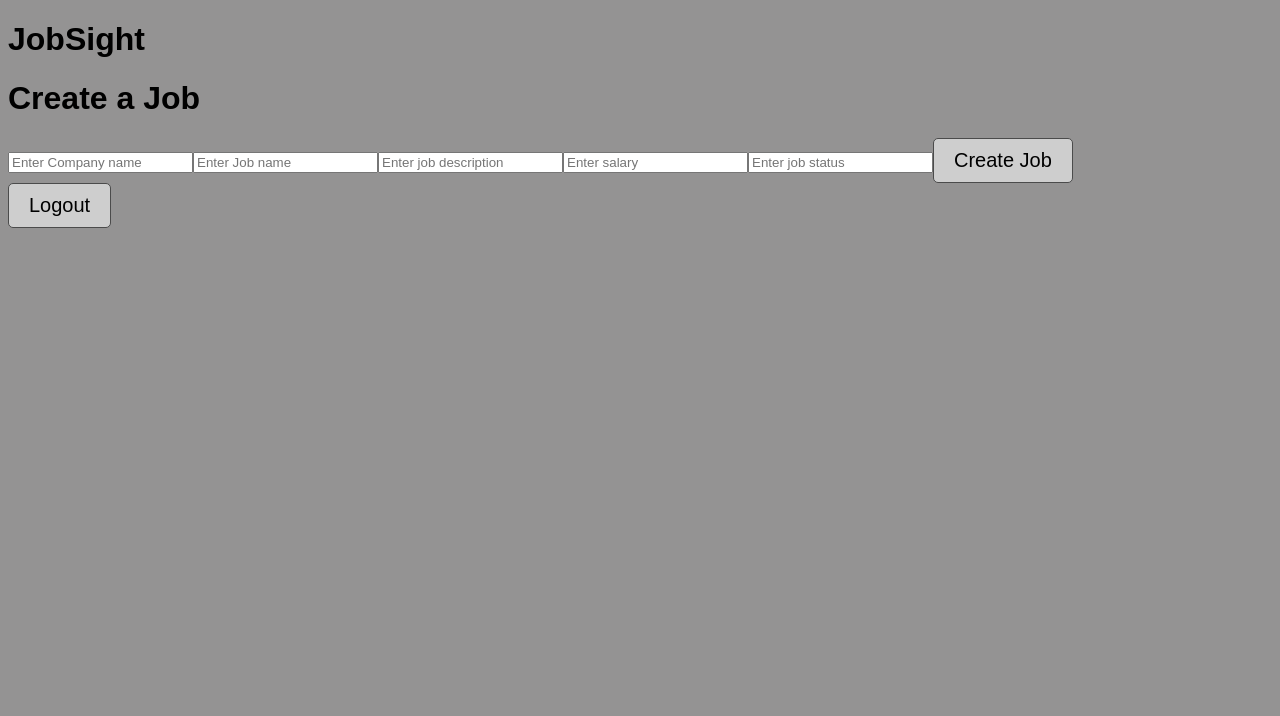
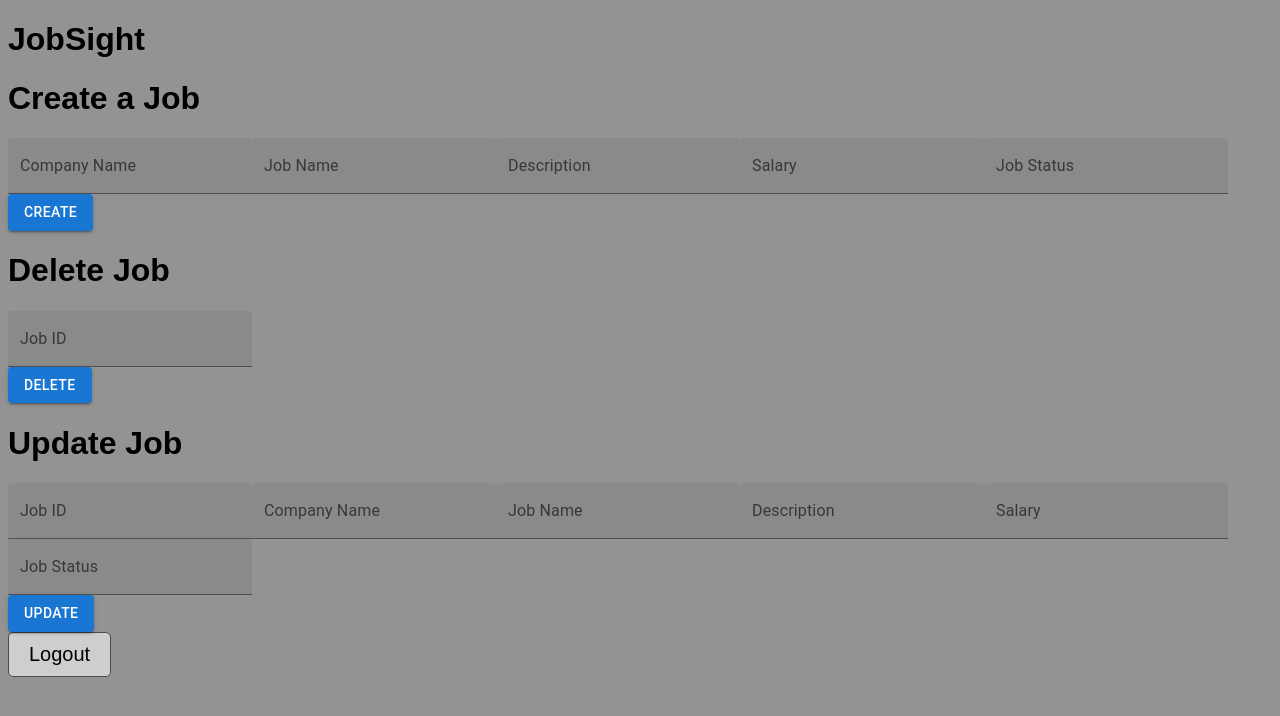
Before and after one commit to uprighted-learners/freelance-client, a React (Vite) app: page /jobs/addjob in a window 1280 px wide. Shown: the top 716 px of the page. Built offline with nearby package versions, Linux system fonts and the light colour scheme.

Commit message:
pushing job form

```diff
--- a/src/components/AddJob.jsx
+++ b/src/components/AddJob.jsx
@@ -1,4 +1,10 @@
-import React, {  useState } from 'react'
+import React, { useState } from 'react'
+import Box from '@mui/material/Box';
+import TextField from '@mui/material/TextField';
+import InputLabel from '@mui/material/InputLabel';
+import Button from '@mui/material/Button';
+import Divider from '@mui/material/Divider';
+
 
 export default function AddJob({ sessionToken }) {
     const [ job, setJob ] = useState("")
@@ -6,6 +12,8 @@ export default function AddJob({ sessionToken }) {
     const [ description, setDescription ] = useState("")
     const [ salary, setSalary ] = useState("")
     const [ jobStatus, setjobStatus ] = useState("")
+
+    const [ jobId, setJobId ] = useState("")
 
     const handleSubmit = async (e) => {
         e.preventDefault()
@@ -28,48 +36,159 @@ export default function AddJob({ sessionToken }) {
             console.log(err)
         }
     }
+    const handleDelete = async (e) => {
+        e.preventDefault()
+        const url = `http://127.0.0.1:4000/jobs/${jobId}`
+        try{
+            const res = await fetch(url, {
+                method: "DELETE",
+                headers: {
+                    "Content-Type": "application/json",
+                    "authorization": sessionToken
+                }
+            })
+            const data = await res.json()
+            console.log("Job deleted: ", data)
+        } catch(err) {
+            console.log(err)
+        }
+    }
+    const handleUpdate = async (e) => {
+        e.preventDefault()
+        const url = `http://127.0.0.1:4000/jobs/${jobId}`
+        const info = { job: job, name: name, description: description, salary: salary, jobStatus: jobStatus }
+        if (job.trim() !== "") info.job = job;
+        if (name.trim() !== "") info.name = name;
+        if (description.trim() !== "") info.description = description;
+        if (salary.trim() !== "") info.salary = salary;
+        if (jobStatus.trim() !== "") info.jobStatus = jobStatus;
+        try{
+            const res = await fetch(url, {
+                method: "PUT",
+                body: JSON.stringify(info),
+                headers: {
+                    "Content-Type": "application/json",
+                    "authorization": sessionToken
+                }
+            })
+            const data = await res.json()
+            console.log("job updated", data)
+        } catch(err) {
+            console.log(err)
+        }
+    }
   return (
     <div>
         <div>
             <h1>JobSight</h1>
         </div>
+
         <div>
+            <form onSubmit={handleSubmit}>
                 <h1>Create a Job</h1>
-        </div>
-        <form onSubmit={handleSubmit}>
-            <input
-                type='text'
-                value={name}
-                placeholder='Enter Company name'
+                <TextField
+
+                    id='filled-required'
+                    label="Company Name"
+                    variant='filled'
                     onChange={(e) => setName(e.target.value)}
                 />
-            <input
-                type='text'
-                value={job}
-                placeholder='Enter Job name'
+                <TextField
+                    id='filled-required'
+                    label="Job Name"
+                    variant='filled'
                     onChange={(e) => setJob(e.target.value)}
-
                 />
-            <input
-                type='text'
-                value={description}
-                placeholder='Enter job description'
+                <TextField
+                    id='filled-required'
+                    label="Description"
+                    variant='filled'
                     onChange={(e) => setDescription(e.target.value)}
                 />
-            <input
-                type='text'
-                value={salary}
-                placeholder='Enter salary'
+                <TextField
+                    id='filled-required'
+                    label="Salary"
+                    variant='filled'
                     onChange={(e) => setSalary(e.target.value)}
                 />
-            <input
-                type="text"
-                value={jobStatus}
-                placeholder='Enter job status'
+                <TextField
+                    id='filled-required'
+                    label="Job Status"
+                    variant='filled'
                     onChange={(e) => setjobStatus(e.target.value)}
                 />
-            <button className='go-btn'>Create Job</button>
+                <div>
+                    <Button variant='contained' type='submit'>Create</Button>
+                </div>
+
             </form>
+        </div>
+        <div>
+            <div>
+                <h1>Delete Job</h1>
+                <form onSubmit={handleDelete}>
+                    <TextField
+                        id='filled-required'
+                        label="Job ID"
+                        variant='filled'
+                        onChange={(e) => setJobId(e.target.value)}
+                    />
+
+                    <div>
+                        <Button variant='contained' type='submit'>
+                            Delete
+                        </Button>
+                    </div>
+                </form>
+            </div>
+        </div>
+        <div>
+            <div>
+                <h1>Update Job</h1>
+                <form onSubmit={handleUpdate}>
+                    <TextField
+                        id='filled-required'
+                        label="Job ID"
+                        variant='filled'
+                        onChange={(e) => setJobId(e.target.value)}
+                    />
+                <TextField
+
+                    id='filled-required'
+                    label="Company Name"
+                    variant='filled'
+                    onChange={(e) => setName(e.target.value)}
+                />
+                <TextField
+                    id='filled-required'
+                    label="Job Name"
+                    variant='filled'
+                    onChange={(e) => setJob(e.target.value)}
+                />
+                <TextField
+                    id='filled-required'
+                    label="Description"
+                    variant='filled'
+                    onChange={(e) => setDescription(e.target.value)}
+                />
+                <TextField
+                    id='filled-required'
+                    label="Salary"
+                    variant='filled'
+                    onChange={(e) => setSalary(e.target.value)}
+                />
+                <TextField
+                    id='filled-required'
+                    label="Job Status"
+                    variant='filled'
+                    onChange={(e) => setjobStatus(e.target.value)}
+                />
+                <div>
+                    <Button variant='contained' type='submit'>Update</Button>
+                </div>
+                </form>
+            </div>
+        </div>
     </div>
   )
 }
```
Lines whose indentation alone changed are shown as unchanged.
